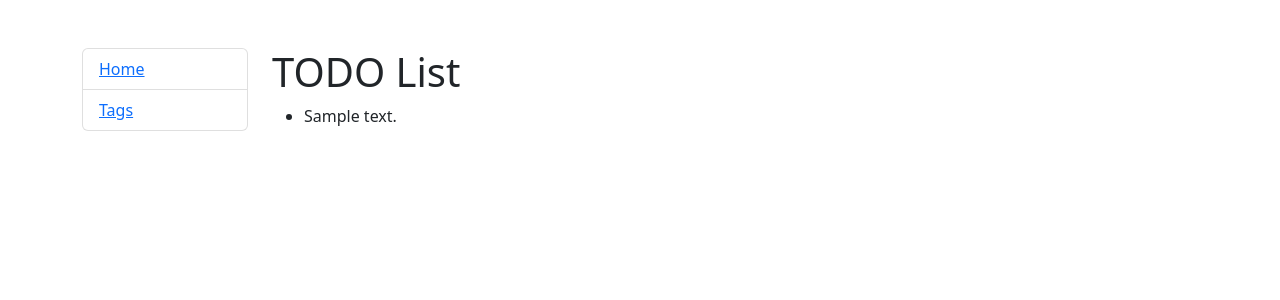
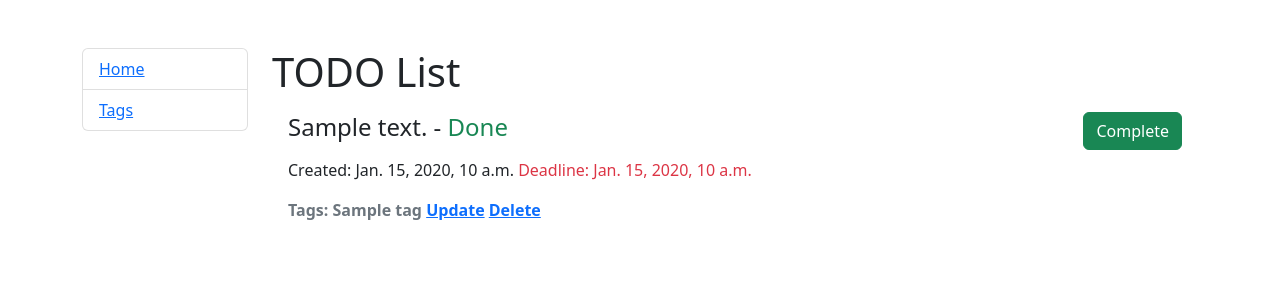
Before and after one commit to realasdfg/to-do-list, a Django app: page / in a window 1280 px wide. Shown: the top 300 px of the page. Run offline with Django 5.2, Linux system fonts and the light colour scheme; tables that the repository leaves empty hold one stand-in row (values such as "Sample post").

Commit message:
Change index template
Create list of tasks

```diff
--- a/templates/tasks/index.html
+++ b/templates/tasks/index.html
@@ -2,10 +2,40 @@
 
 {% block content %}
   <h1>TODO List</h1>
-  <ul>
+  <ul class="list-group list-group-flush">
     {% for task in task_list %}
-      <li>
-        {{ task.content }}
+      <li class="list-group-item">
+        <div class="d-flex justify-content-between align-items-center pb-2">
+          <h4>
+            {{ task.content }} -
+            {% if task.is_done %}
+              <span class="text-success">Done</span>
+            {% else %}
+              <span class="text-danger">Not done</span>
+            {% endif %}
+          </h4>
+          <a href="#" class="btn btn-success">Complete</a>
+        </div>
+        <p>
+          Created: {{ task.created_at }}
+          {% if task.deadline %}
+            <span class="text-danger">Deadline: {{ task.deadline }}</span>
+          {% endif %}
+        </p>
+        <p class="text-secondary fw-semibold mb-0">
+          Tags:
+          {% for tag in task.tags.all %}
+            {{ tag }}
+          {% empty %}
+            -
+          {% endfor %}
+          <a href="#" class="link-primary">Update</a>
+          <a href="#" class="link-primary">Delete</a>
+        </p>
+      </li>
+    {% empty %}
+      <li class="list-group-item">
+        There are no tasks yet.
       </li>
     {% endfor %}
   </ul>
```
